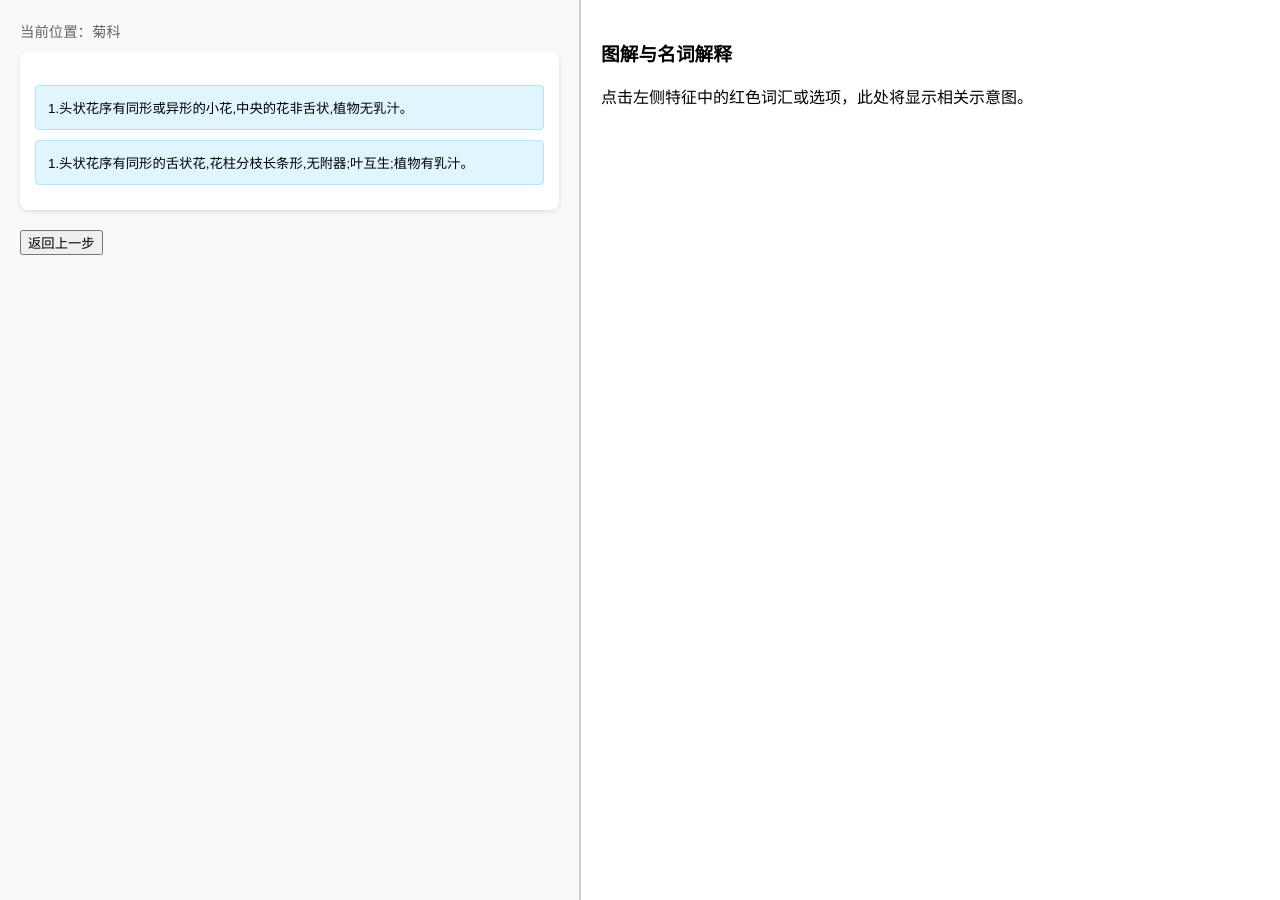
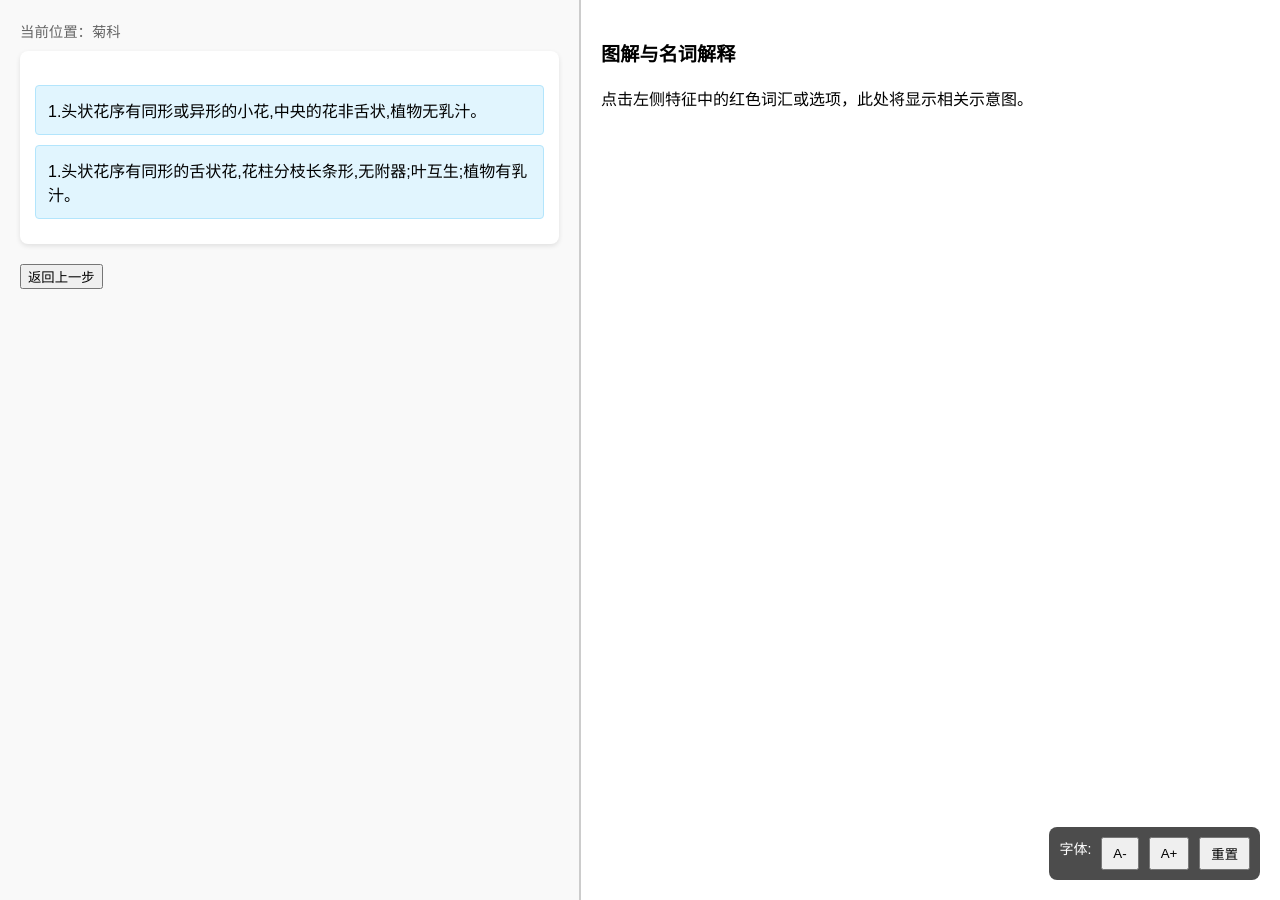
Before and after one commit to GYC1999/GYC1999.github.io, a Jekyll site: the page plantsdata.html, which Jekyll copies as it is, in a window 1280 px wide. Built offline with Jekyll 4.4.1, drawn with Linux system fonts in a browser that asks for light colours.

Commit message:
Update plantsdata.html

```diff
--- a/plantsdata.html
+++ b/plantsdata.html
@@ -4,19 +4,45 @@
     <meta charset="UTF-8">
     <title>中国高等植物科属电子检索表</title>
     <style>
-        body { display: flex; height: 100vh; margin: 0; font-family: sans-serif; }
+        :root {
+            --base-font-size: 16px;
+        }
+
+        body { display: flex; height: 100vh; margin: 0; font-family: sans-serif; font-size: var(--base-font-size); /* 使用变量 */}
         /* 左侧检索区 */
         #left-panel { width: 45%; border-right: 2px solid #ccc; padding: 20px; overflow-y: auto; background: #f9f9f9; }
         /* 右侧辅助区 */
         #right-panel { width: 55%; padding: 20px; overflow-y: auto; background: white; }
 
         .question-box { background: white; padding: 15px; border-radius: 8px; box-shadow: 0 2px 5px rgba(0,0,0,0.1); }
-        .option-btn { display: block; width: 100%; padding: 12px; margin: 10px 0; text-align: left;
-                      background: #e1f5fe; border: 1px solid #b3e5fc; cursor: pointer; border-radius: 4px; }
+        .option-btn {
+            font-size: 1em; /* 继承父级字体大小 */
+            display: block; width: 100%; padding: 12px; margin: 10px 0; text-align: left;
+            background: #e1f5fe; border: 1px solid #b3e5fc; cursor: pointer; border-radius: 4px;
+        }
         .option-btn:hover { background: #b3e5fc; }
         .breadcrumb { font-size: 0.9em; color: #666; margin-bottom: 10px; }
         .term-help { color: #d32f2f; font-weight: bold; border-bottom: 1px dashed #d32f2f; cursor: help; }
         img { max-width: 100%; border-radius: 4px; margin-top: 10px; }
+        h3 { font-size: 1.2em; }
+        h2 { font-size: 1.5em; }
+
+        /* 控制面板样式 */
+        #font-ctrl {
+            position: fixed;
+            bottom: 20px;
+            right: 20px;
+            background: rgba(0,0,0,0.7);
+            padding: 10px;
+            border-radius: 8px;
+            display: flex;
+            gap: 10px;
+            z-index: 100;
+        }
+        #font-ctrl button {
+            padding: 5px 10px;
+            cursor: pointer;
+        }
     </style>
 </head>
 <body>
@@ -34,7 +60,12 @@
         <p>点击左侧特征中的红色词汇或选项，此处将显示相关示意图。</p>
     </div>
 </div>
-
+<div id="font-ctrl">
+    <span style="color:white; font-size: 14px; line-height: 24px;">字体:</span>
+    <button onclick="changeFontSize(-2)">A-</button>
+    <button onclick="changeFontSize(2)">A+</button>
+    <button onclick="resetFontSize()">重置</button>
+</div>
 <script>
 // --- 维护区：所有的检索逻辑都在这里修改 ---
 const treeData = {
@@ -1329,7 +1360,21 @@ function goBack() {
         render();
     }
 }
+let currentFontSize = 16;
 
+function changeFontSize(delta) {
+    currentFontSize += delta;
+    // 限制最小和最大字体，防止页面布局崩坏
+    if (currentFontSize < 12) currentFontSize = 12;
+    if (currentFontSize > 30) currentFontSize = 30;
+
+    document.documentElement.style.setProperty('--base-font-size', currentFontSize + 'px');
+}
+
+function resetFontSize() {
+    currentFontSize = 16;
+    document.documentElement.style.setProperty('--base-font-size', '16px');
+}
 render();
 </script>
 </body>
```
